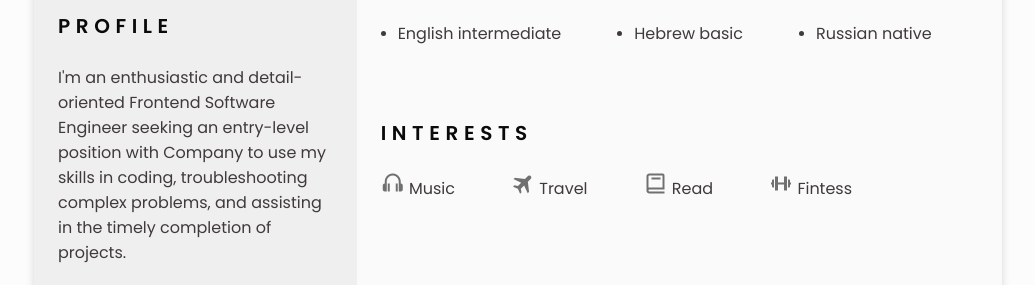
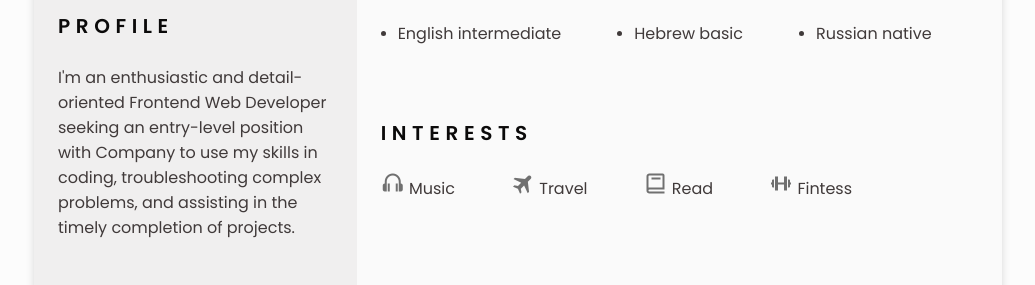
Before and after one commit to sawm-front/test, a plain HTML site: page index.html in a window 1280 px wide. Shown: the part 659-944 px from the top of the page, without its empty margins (122-1157 px from the left). Drawn offline with nearby package versions, Linux system fonts and the light colour scheme.

Commit message:
Update index.html

```diff
--- a/index.html
+++ b/index.html
@@ -128,7 +128,7 @@
                   Profile
                </h2>
                <p class="profile__desctiption">
-                  I'm an enthusiastic and detail-oriented Frontend Software Engineer seeking an entry-level position
+                  I'm an enthusiastic and detail-oriented Frontend Web Developer seeking an entry-level position
                   with Company to use my skills in coding, troubleshooting complex problems, and assisting in the timely
                   completion of projects.
                </p>
```
